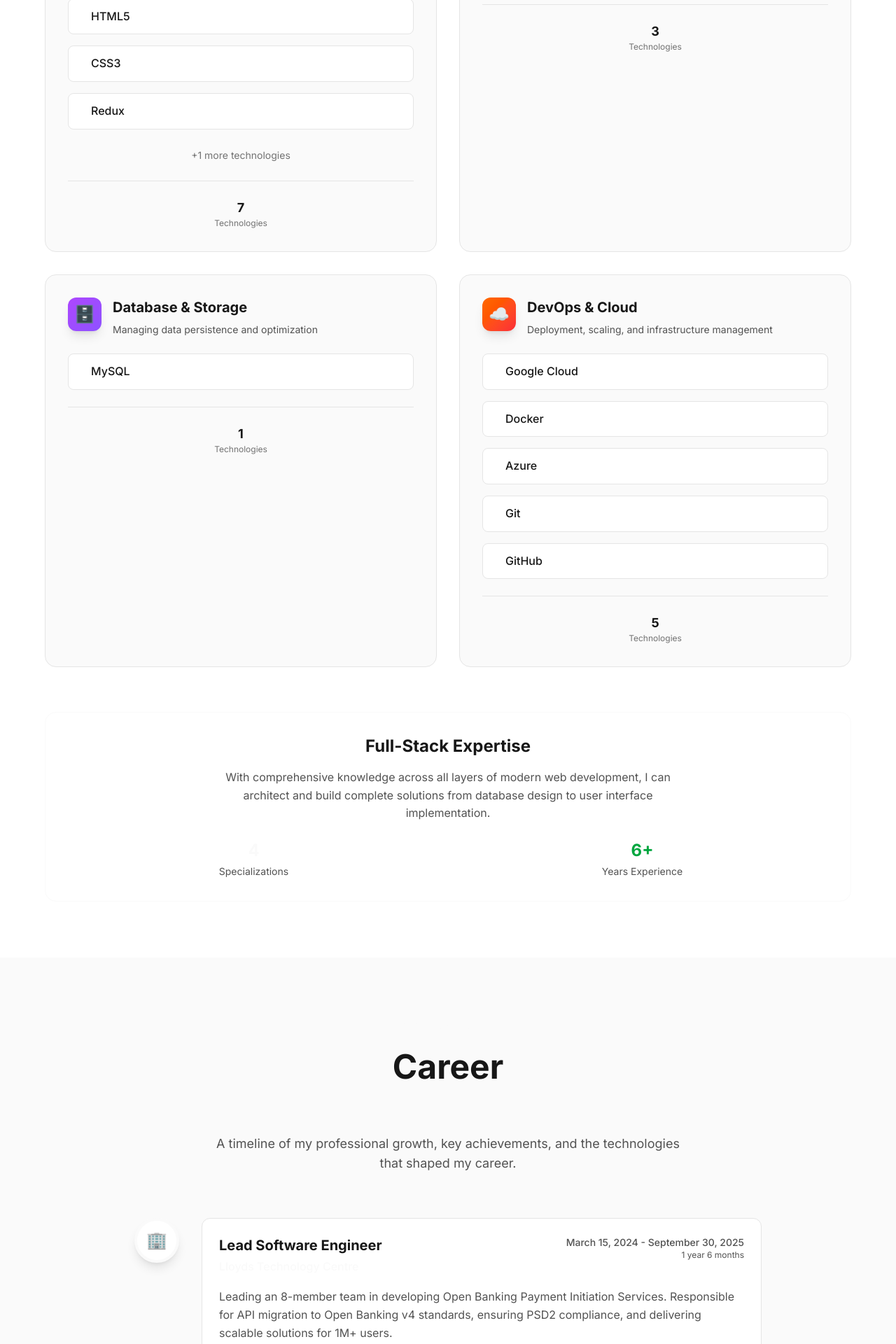
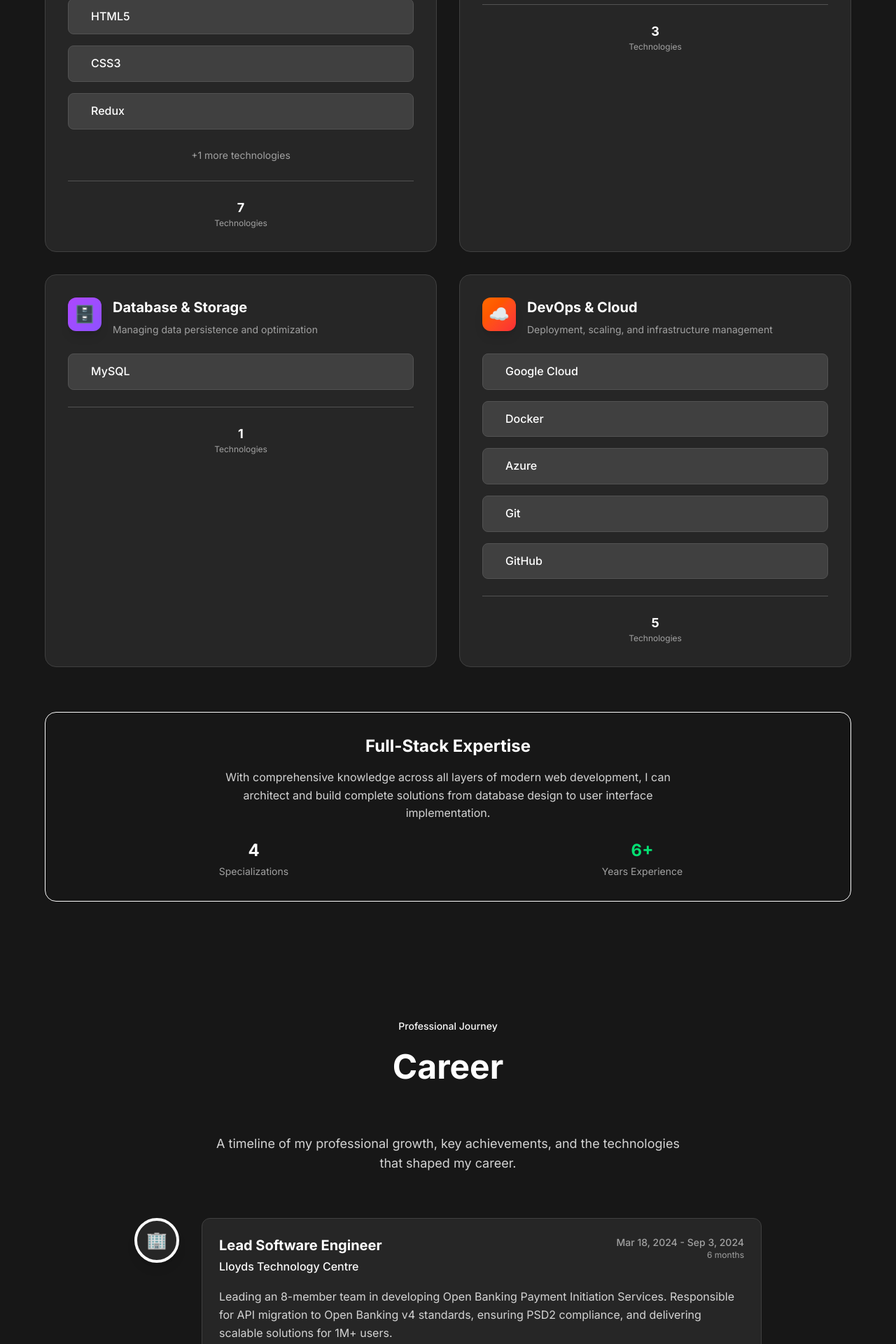
Before and after one commit to SahitaPersonal/sahita-portfolio-frontend, a Next.js app: page / in a window 1280 px wide. Shown: the part 5420-7340 px from the top of the page at 70% size. Built offline with nearby package versions, Linux system fonts and the light colour scheme; no server answers.

Commit message:
Fix dark mode issues in Academic, JourneyTimeline, and Expertise sections

```diff
--- a/src/app/page.tsx
+++ b/src/app/page.tsx
@@ -159,8 +159,8 @@ Based in Dublin, Ireland, I bring a unique combination of technical leadership,
             id: 1,
             company: 'Lloyds Technology Centre',
             position: 'Lead Software Engineer',
-            startDate: '2024-03-15',
-            endDate: '2025-09-30',
+            startDate: '2024-03-18',
+            endDate: '2024-09-03',
             description: 'Leading an 8-member team in developing Open Banking Payment Initiation Services. Responsible for API migration to Open Banking v4 standards, ensuring PSD2 compliance, and delivering scalable solutions for 1M+ users.',
             achievements: [
               'Lead 8-member team to deliver web app to 1M+ users',
--- a/src/components/sections/Expertise.tsx
+++ b/src/components/sections/Expertise.tsx
@@ -109,7 +109,7 @@ export default function Expertise({ technologies = [] }: ExpertiseProps) {
     }))
 
   return (
-    <section className="py-20 bg-white dark:bg-neutral-900">
+    <section className="py-20 bg-neutral-900">
       <div className="container mx-auto px-6">
         <motion.div
           variants={containerVariants}
@@ -120,16 +120,16 @@ export default function Expertise({ technologies = [] }: ExpertiseProps) {
         >
           {/* Section Header */}
           <motion.div variants={itemVariants} className="text-center mb-16">
-            <span className="inline-block px-4 py-2 bg-secondary-100 dark:bg-secondary-900/30 text-secondary-600 dark:text-secondary-400 rounded-full text-sm font-medium mb-4">
+            <span className="inline-block px-4 py-2 bg-secondary-900/30 text-secondary-400 rounded-full text-sm font-medium mb-4">
               Core Expertise
             </span>
-            <h2 className="text-4xl lg:text-5xl font-bold text-neutral-900 dark:text-white mb-6">
+            <h2 className="text-4xl lg:text-5xl font-bold text-white mb-6">
               Areas of
               <span className="block text-transparent bg-clip-text bg-gradient-secondary">
                 Specialization
               </span>
             </h2>
-            <p className="text-lg text-neutral-600 dark:text-neutral-300 max-w-2xl mx-auto">
+            <p className="text-lg text-neutral-300 max-w-2xl mx-auto">
               Deep expertise across the full technology stack, from user-facing interfaces to scalable backend systems.
             </p>
           </motion.div>
@@ -142,17 +142,17 @@ export default function Expertise({ technologies = [] }: ExpertiseProps) {
                 variants={itemVariants}
                 className="group"
               >
-                <div className="bg-neutral-50 dark:bg-neutral-800 rounded-2xl p-8 h-full border border-neutral-200 dark:border-neutral-700 hover:shadow-card-hover transition-all duration-300">
+                <div className="bg-neutral-800 rounded-2xl p-8 h-full border border-neutral-700 hover:shadow-card-hover transition-all duration-300">
                   {/* Category Header */}
                   <div className="flex items-start gap-4 mb-6">
                     <div className={`w-12 h-12 bg-gradient-to-br ${category.color} rounded-xl flex items-center justify-center text-2xl shadow-lg`}>
                       {category.icon}
                     </div>
                     <div className="flex-1">
-                      <h3 className="text-xl font-bold text-neutral-900 dark:text-white mb-2">
+                      <h3 className="text-xl font-bold text-white mb-2">
                         {category.name}
                       </h3>
-                      <p className="text-neutral-600 dark:text-neutral-400 text-sm">
+                      <p className="text-neutral-400 text-sm">
                         {category.description}
                       </p>
                     </div>
@@ -165,11 +165,11 @@ export default function Expertise({ technologies = [] }: ExpertiseProps) {
                         <motion.div
                           key={skill.id}
                           variants={skillVariants}
-                          className="flex items-center justify-between p-3 bg-white dark:bg-neutral-700 rounded-lg border border-neutral-200 dark:border-neutral-600 hover:border-neutral-300 dark:hover:border-neutral-500 transition-colors duration-200"
+                          className="flex items-center justify-between p-3 bg-neutral-700 rounded-lg border border-neutral-600 hover:border-neutral-500 transition-colors duration-200"
                         >
                           <div className="flex items-center gap-3">
                             <div className="w-2 h-2 bg-gradient-to-r from-primary-500 to-secondary-500 rounded-full" />
-                            <span className="font-medium text-neutral-900 dark:text-white">
+                            <span className="font-medium text-white">
                               {skill.name}
                             </span>
                           </div>
@@ -179,7 +179,7 @@ export default function Expertise({ technologies = [] }: ExpertiseProps) {
 
                     {category.skills.length > 6 && (
                       <div className="text-center pt-2">
-                        <span className="text-sm text-neutral-500 dark:text-neutral-400">
+                        <span className="text-sm text-neutral-400">
                           +{category.skills.length - 6} more technologies
                         </span>
                       </div>
@@ -187,13 +187,13 @@ export default function Expertise({ technologies = [] }: ExpertiseProps) {
                   </div>
 
                   {/* Category Stats */}
-                  <div className="mt-6 pt-6 border-t border-neutral-200 dark:border-neutral-600">
+                  <div className="mt-6 pt-6 border-t border-neutral-600">
                     <div className="text-center">
                       <div>
-                        <div className="text-lg font-bold text-neutral-900 dark:text-white">
+                        <div className="text-lg font-bold text-white">
                           {category.skills.length}
                         </div>
-                        <div className="text-xs text-neutral-500 dark:text-neutral-400">
+                        <div className="text-xs text-neutral-400">
                           Technologies
                         </div>
                       </div>
@@ -209,28 +209,28 @@ export default function Expertise({ technologies = [] }: ExpertiseProps) {
             variants={itemVariants}
             className="mt-16 text-center"
           >
-            <div className="bg-gradient-to-br from-primary-50 to-secondary-50 dark:from-primary-900/20 dark:to-secondary-900/20 rounded-2xl p-8 border border-primary-200 dark:border-primary-800">
-              <h3 className="text-2xl font-bold text-neutral-900 dark:text-white mb-4">
+            <div className="bg-gradient-to-br from-primary-900/20 to-secondary-900/20 rounded-2xl p-8 border border-primary-800">
+              <h3 className="text-2xl font-bold text-white mb-4">
                 Full-Stack Expertise
               </h3>
-              <p className="text-neutral-600 dark:text-neutral-300 mb-6 max-w-2xl mx-auto">
+              <p className="text-neutral-300 mb-6 max-w-2xl mx-auto">
                 With comprehensive knowledge across all layers of modern web development, I can architect and build complete solutions from database design to user interface implementation.
               </p>
 
               <div className="grid grid-cols-2 md:grid-cols-2 gap-6">
                 <div className="text-center">
-                  <div className="text-2xl font-bold text-accent-600 dark:text-accent-400 mb-1">
+                  <div className="text-2xl font-bold text-accent-400 mb-1">
                     {validCategories.length}
                   </div>
-                  <div className="text-sm text-neutral-600 dark:text-neutral-400">
+                  <div className="text-sm text-neutral-400">
                     Specializations
                   </div>
                 </div>
                 <div className="text-center">
-                  <div className="text-2xl font-bold text-green-600 dark:text-green-400 mb-1">
+                  <div className="text-2xl font-bold text-green-400 mb-1">
                     6+
                   </div>
-                  <div className="text-sm text-neutral-600 dark:text-neutral-400">
+                  <div className="text-sm text-neutral-400">
                     Years Experience
                   </div>
                 </div>
--- a/src/components/sections/JourneyTimeline.tsx
+++ b/src/components/sections/JourneyTimeline.tsx
@@ -76,7 +76,7 @@ export default function JourneyTimeline({ experiences = [] }: JourneyTimelinePro
   }
 
   return (
-    <section id="experience" className="py-20 bg-neutral-50 dark:bg-neutral-900">
+    <section id="experience" className="py-20 bg-neutral-900">
       <div className="container mx-auto px-6">
         <motion.div
           variants={containerVariants}
@@ -87,16 +87,16 @@ export default function JourneyTimeline({ experiences = [] }: JourneyTimelinePro
         >
           {/* Section Header */}
           <motion.div variants={itemVariants} className="text-center mb-16">
-            <span className="inline-block px-4 py-2 bg-accent-100 dark:bg-accent-900/30 text-accent-600 dark:text-accent-400 rounded-full text-sm font-medium mb-4">
+            <span className="inline-block px-4 py-2 bg-accent-900/30 text-accent-400 rounded-full text-sm font-medium mb-4">
               Professional Journey
             </span>
-            <h2 className="text-4xl lg:text-5xl font-bold text-neutral-900 dark:text-white mb-6">
+            <h2 className="text-4xl lg:text-5xl font-bold text-white mb-6">
               Career
               <span className="block text-transparent bg-clip-text bg-gradient-accent">
                 Progression
               </span>
             </h2>
-            <p className="text-lg text-neutral-600 dark:text-neutral-300 max-w-2xl mx-auto">
+            <p className="text-lg text-neutral-300 max-w-2xl mx-auto">
               A timeline of my professional growth, key achievements, and the technologies that shaped my career.
             </p>
           </motion.div>
@@ -125,7 +125,7 @@ export default function JourneyTimeline({ experiences = [] }: JourneyTimelinePro
                       initial={{ scale: 0 }}
                       whileInView={{ scale: 1 }}
                       transition={{ duration: 0.5, delay: index * 0.1 }}
-                      className="w-16 h-16 bg-white dark:bg-neutral-800 rounded-full border-4 border-primary-500 flex items-center justify-center shadow-lg"
+                      className="w-16 h-16 bg-neutral-800 rounded-full border-4 border-primary-500 flex items-center justify-center shadow-lg"
                     >
                       <span className="text-2xl">
                         {getCompanyIcon(experience.company)}
@@ -137,7 +137,7 @@ export default function JourneyTimeline({ experiences = [] }: JourneyTimelinePro
                       <motion.div
                         animate={{ scale: [1, 1.2, 1] }}
                         transition={{ duration: 2, repeat: Infinity }}
-                        className="absolute -top-1 -right-1 w-4 h-4 bg-green-500 rounded-full border-2 border-white dark:border-neutral-800"
+                        className="absolute -top-1 -right-1 w-4 h-4 bg-green-500 rounded-full border-2 border-neutral-800"
                       />
                     )}
                   </div>
@@ -146,25 +146,25 @@ export default function JourneyTimeline({ experiences = [] }: JourneyTimelinePro
                   <motion.div
                     whileHover={{ y: -5 }}
                     transition={{ duration: 0.2 }}
-                    className="flex-1 bg-white dark:bg-neutral-800 rounded-xl p-6 shadow-card hover:shadow-card-hover border border-neutral-200 dark:border-neutral-700 transition-all duration-300"
+                    className="flex-1 bg-neutral-800 rounded-xl p-6 shadow-card hover:shadow-card-hover border border-neutral-700 transition-all duration-300"
                   >
                     {/* Header */}
                     <div className="flex flex-col sm:flex-row sm:items-start sm:justify-between gap-4 mb-4">
                       <div>
-                        <h3 className="text-xl font-bold text-neutral-900 dark:text-white mb-1">
+                        <h3 className="text-xl font-bold text-white mb-1">
                           {experience.position}
                         </h3>
-                        <div className="flex items-center gap-2 text-primary-600 dark:text-primary-400 font-medium">
+                        <div className="flex items-center gap-2 text-primary-400 font-medium">
                           <span>{experience.company}</span>
                           {!experience.endDate && (
-                            <span className="px-2 py-1 bg-green-100 dark:bg-green-900/30 text-green-700 dark:text-green-400 text-xs rounded-full">
+                            <span className="px-2 py-1 bg-green-900/30 text-green-400 text-xs rounded-full">
                               Current
                             </span>
                           )}
                         </div>
                       </div>
 
-                      <div className="text-right text-sm text-neutral-600 dark:text-neutral-400">
+                      <div className="text-right text-sm text-neutral-400">
                         <div className="font-medium">
                           {formatDate(experience.startDate)} - {experience.endDate ? formatDate(experience.endDate) : 'Present'}
                         </div>
@@ -176,7 +176,7 @@ export default function JourneyTimeline({ experiences = [] }: JourneyTimelinePro
 
                     {/* Description */}
                     {experience.description && (
-                      <p className="text-neutral-600 dark:text-neutral-300 mb-4 leading-relaxed">
+                      <p className="text-neutral-300 mb-4 leading-relaxed">
                         {experience.description}
                       </p>
                     )}
@@ -184,12 +184,12 @@ export default function JourneyTimeline({ experiences = [] }: JourneyTimelinePro
                     {/* Achievements */}
                     {experience.achievements && experience.achievements.length > 0 && (
                       <div className="mb-4">
-                        <h4 className="text-sm font-semibold text-neutral-900 dark:text-white mb-2">
+                        <h4 className="text-sm font-semibold text-white mb-2">
                           Key Achievements:
                         </h4>
                         <ul className="space-y-1">
                           {experience.achievements.map((achievement, achievementIndex) => (
-                            <li key={achievementIndex} className="flex items-start gap-2 text-sm text-neutral-600 dark:text-neutral-300">
+                            <li key={achievementIndex} className="flex items-start gap-2 text-sm text-neutral-300">
                               <span className="text-primary-500 mt-1.5 flex-shrink-0">•</span>
                               <span>{achievement}</span>
                             </li>
@@ -201,14 +201,14 @@ export default function JourneyTimeline({ experiences = [] }: JourneyTimelinePro
                     {/* Technologies */}
                     {experience.technologies && experience.technologies.length > 0 && (
                       <div>
-                        <h4 className="text-sm font-semibold text-neutral-900 dark:text-white mb-2">
+                        <h4 className="text-sm font-semibold text-white mb-2">
                           Technologies Used:
                         </h4>
                         <div className="flex flex-wrap gap-2">
                           {experience.technologies.map((tech, techIndex) => (
                             <span
                               key={techIndex}
-                              className="px-3 py-1 bg-neutral-100 dark:bg-neutral-700 text-neutral-700 dark:text-neutral-300 text-xs rounded-full border border-neutral-200 dark:border-neutral-600"
+                              className="px-3 py-1 bg-neutral-700 text-neutral-300 text-xs rounded-full border border-neutral-600"
                             >
                               {tech}
                             </span>
@@ -228,38 +228,38 @@ export default function JourneyTimeline({ experiences = [] }: JourneyTimelinePro
             transition={{ duration: 0.8, ease: "easeOut" }}
             className="mt-16 grid grid-cols-2 md:grid-cols-4 gap-6"
           >
-            <div className="text-center p-6 bg-white dark:bg-neutral-800 rounded-xl shadow-card border border-neutral-200 dark:border-neutral-700">
-              <div className="text-3xl font-bold text-primary-600 dark:text-primary-400 mb-2">
+            <div className="text-center p-6 bg-neutral-800 rounded-xl shadow-card border border-neutral-700">
+              <div className="text-3xl font-bold text-primary-400 mb-2">
                 {experiences.length}
               </div>
-              <div className="text-sm text-neutral-600 dark:text-neutral-400">
+              <div className="text-sm text-neutral-400">
                 Positions
               </div>
             </div>
 
-            <div className="text-center p-6 bg-white dark:bg-neutral-800 rounded-xl shadow-card border border-neutral-200 dark:border-neutral-700">
-              <div className="text-3xl font-bold text-secondary-600 dark:text-secondary-400 mb-2">
+            <div className="text-center p-6 bg-neutral-800 rounded-xl shadow-card border border-neutral-700">
+              <div className="text-3xl font-bold text-secondary-400 mb-2">
                 {new Set(experiences.map(exp => exp.company)).size}
               </div>
-              <div className="text-sm text-neutral-600 dark:text-neutral-400">
+              <div className="text-sm text-neutral-400">
                 Companies
               </div>
             </div>
 
-            <div className="text-center p-6 bg-white dark:bg-neutral-800 rounded-xl shadow-card border border-neutral-200 dark:border-neutral-700">
-              <div className="text-3xl font-bold text-accent-600 dark:text-accent-400 mb-2">
+            <div className="text-center p-6 bg-neutral-800 rounded-xl shadow-card border border-neutral-700">
+              <div className="text-3xl font-bold text-accent-400 mb-2">
                 {experiences.reduce((total, exp) => total + (exp.achievements?.length || 0), 0)}
               </div>
-              <div className="text-sm text-neutral-600 dark:text-neutral-400">
+              <div className="text-sm text-neutral-400">
                 Achievements
               </div>
             </div>
 
-            <div className="text-center p-6 bg-white dark:bg-neutral-800 rounded-xl shadow-card border border-neutral-200 dark:border-neutral-700">
-              <div className="text-3xl font-bold text-green-600 dark:text-green-400 mb-2">
+            <div className="text-center p-6 bg-neutral-800 rounded-xl shadow-card border border-neutral-700">
+              <div className="text-3xl font-bold text-green-400 mb-2">
                 {new Set(experiences.flatMap(exp => exp.technologies || [])).size}
               </div>
-              <div className="text-sm text-neutral-600 dark:text-neutral-400">
+              <div className="text-sm text-neutral-400">
                 Technologies
               </div>
             </div>
--- a/src/utils/date.ts
+++ b/src/utils/date.ts
@@ -5,7 +5,7 @@ export function formatDate(dateString: string): string {
   const date = new Date(dateString)
   return date.toLocaleDateString('en-US', {
     year: 'numeric',
-    month: 'long',
+    month: 'short',
     day: 'numeric'
   })
 }
```
Also changed, not shown: src/components/sections/Academic.tsx (+26 -26 lines).
